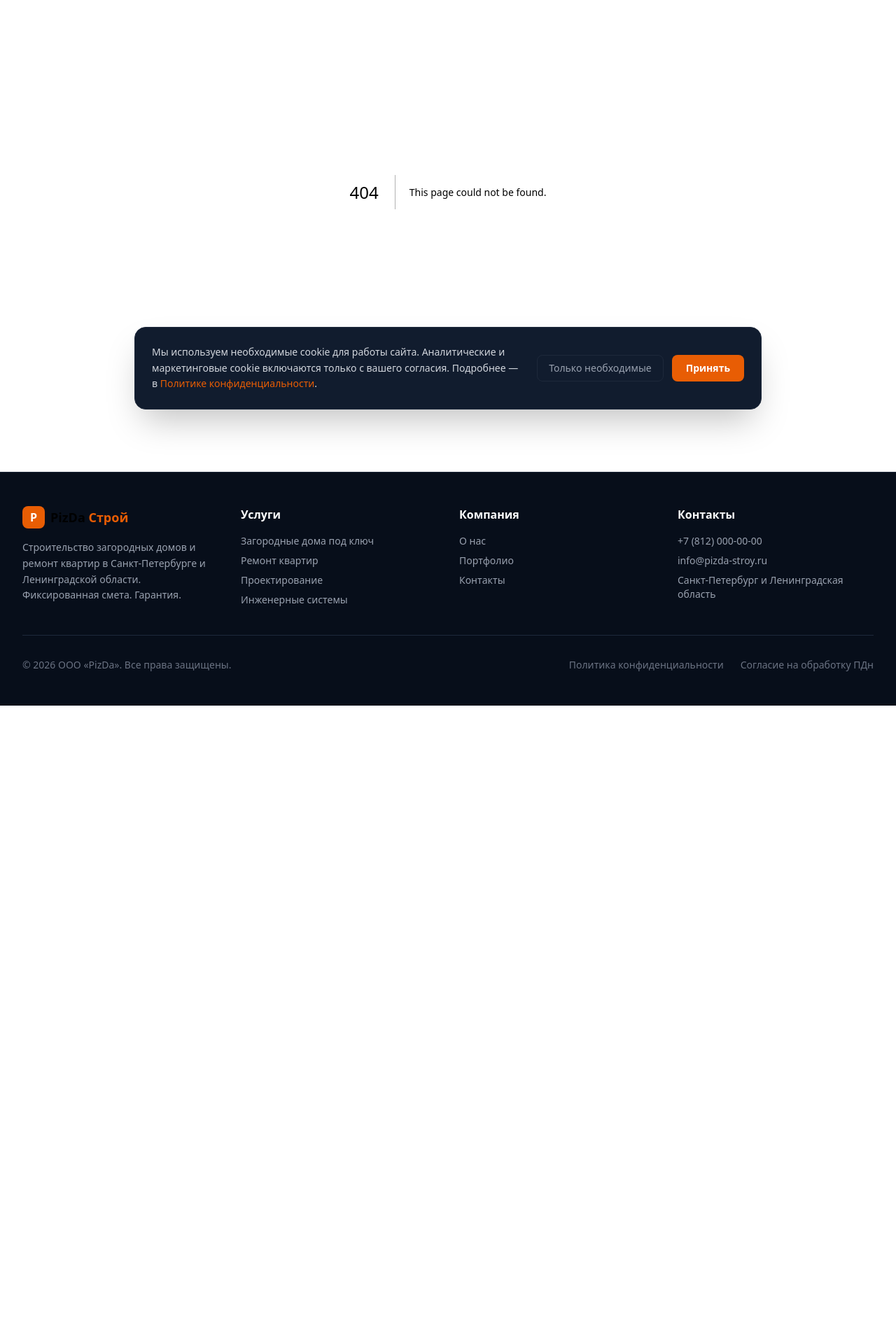
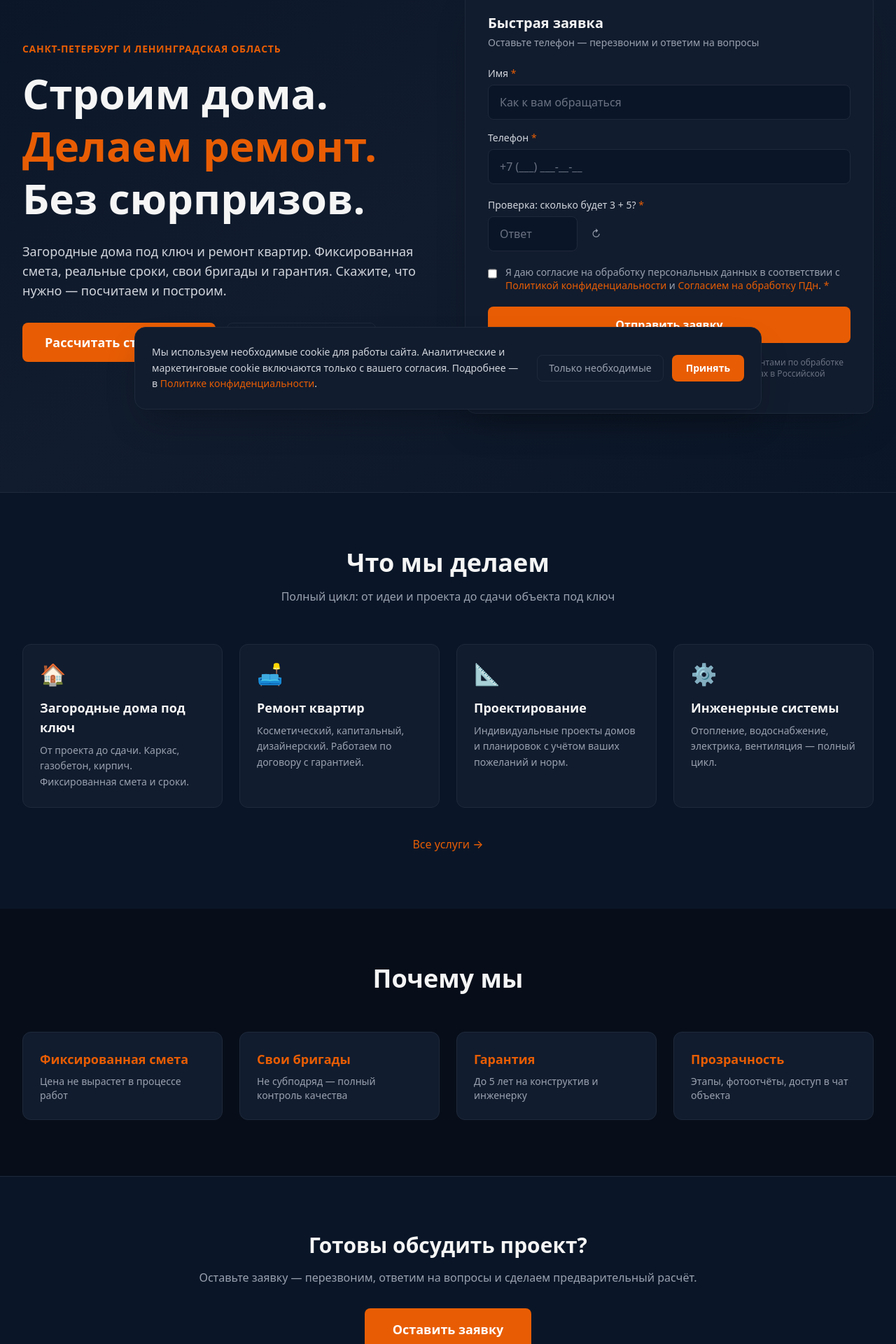
Before and after one commit to easylol1998-pixel/PizdecStroy, a Next.js app: page / in a window 1280 px wide. Before the commit this address had no page. Shown: the part 191-2111 px from the top of the page at 70% size. Before the commit the page ends 1199 px from the top, so only its background shows below. Built offline with nearby package versions, Linux system fonts and the light colour scheme.

Commit message:
Add homepage

```diff
--- /dev/null
+++ b/src/app/page.tsx
@@ -0,0 +1,152 @@
+import Link from "next/link";
+import ContactForm from "@/components/ContactForm";
+
+const services = [
+  {
+    title: "Загородные дома под ключ",
+    desc: "От проекта до сдачи. Каркас, газобетон, кирпич. Фиксированная смета и сроки.",
+    icon: "🏠",
+  },
+  {
+    title: "Ремонт квартир",
+    desc: "Косметический, капитальный, дизайнерский. Работаем по договору с гарантией.",
+    icon: "🛋️",
+  },
+  {
+    title: "Проектирование",
+    desc: "Индивидуальные проекты домов и планировок с учётом ваших пожеланий и норм.",
+    icon: "📐",
+  },
+  {
+    title: "Инженерные системы",
+    desc: "Отопление, водоснабжение, электрика, вентиляция — полный цикл.",
+    icon: "⚙️",
+  },
+];
+
+const advantages = [
+  { title: "Фиксированная смета", text: "Цена не вырастет в процессе работ" },
+  { title: "Свои бригады", text: "Не субподряд — полный контроль качества" },
+  { title: "Гарантия", text: "До 5 лет на конструктив и инженерку" },
+  { title: "Прозрачность", text: "Этапы, фотоотчёты, доступ в чат объекта" },
+];
+
+export default function Home() {
+  return (
+    <>
+      <section className="relative overflow-hidden">
+        <div className="absolute inset-0 bg-gradient-to-br from-[#0A1628] via-[#111C2E] to-[#0A1628]" />
+        <div className="absolute inset-0 opacity-20 bg-[radial-gradient(ellipse_at_top_right,_var(--tw-gradient-stops))] from-[#E85D04] via-transparent to-transparent" />
+
+        <div className="relative max-w-7xl mx-auto px-4 sm:px-6 lg:px-8 py-20 lg:py-28">
+          <div className="grid lg:grid-cols-2 gap-12 items-center">
+            <div>
+              <p className="text-[#E85D04] font-semibold text-sm uppercase tracking-wider mb-4">
+                Санкт-Петербург и Ленинградская область
+              </p>
+              <h1 className="text-4xl sm:text-5xl lg:text-6xl font-bold leading-tight mb-6">
+                Строим дома.{" "}
+                <span className="text-[#E85D04]">Делаем ремонт.</span>
+                <br />
+                Без сюрпризов.
+              </h1>
+              <p className="text-lg text-gray-300 mb-8 max-w-xl">
+                Загородные дома под ключ и ремонт квартир. Фиксированная смета,
+                реальные сроки, свои бригады и гарантия. Скажите, что нужно —
+                посчитаем и построим.
+              </p>
+              <div className="flex flex-wrap gap-4">
+                <Link
+                  href="/kontakty"
+                  className="bg-[#E85D04] hover:bg-[#F48C06] text-white font-semibold px-8 py-3.5 rounded-lg text-lg"
+                >
+                  Рассчитать стоимость
+                </Link>
+                <Link
+                  href="/portfolio"
+                  className="border border-[#1E293B] hover:border-[#E85D04] text-white font-medium px-8 py-3.5 rounded-lg"
+                >
+                  Смотреть объекты
+                </Link>
+              </div>
+            </div>
+
+            <div className="bg-[#111C2E] border border-[#1E293B] rounded-2xl p-6 lg:p-8 shadow-2xl">
+              <h2 className="text-xl font-semibold mb-1">Быстрая заявка</h2>
+              <p className="text-gray-400 text-sm mb-6">
+                Оставьте телефон — перезвоним и ответим на вопросы
+              </p>
+              <ContactForm compact />
+            </div>
+          </div>
+        </div>
+      </section>
+
+      <section className="py-20 border-t border-[#1E293B]">
+        <div className="max-w-7xl mx-auto px-4 sm:px-6 lg:px-8">
+          <div className="text-center mb-14">
+            <h2 className="text-3xl sm:text-4xl font-bold mb-4">Что мы делаем</h2>
+            <p className="text-gray-400 max-w-2xl mx-auto">
+              Полный цикл: от идеи и проекта до сдачи объекта под ключ
+            </p>
+          </div>
+
+          <div className="grid sm:grid-cols-2 lg:grid-cols-4 gap-6">
+            {services.map((s) => (
+              <div
+                key={s.title}
+                className="bg-[#111C2E] border border-[#1E293B] rounded-xl p-6 hover:border-[#E85D04]/50 transition group"
+              >
+                <div className="text-3xl mb-4">{s.icon}</div>
+                <h3 className="text-lg font-semibold mb-2 group-hover:text-[#E85D04] transition">
+                  {s.title}
+                </h3>
+                <p className="text-gray-400 text-sm leading-relaxed">{s.desc}</p>
+              </div>
+            ))}
+          </div>
+
+          <div className="text-center mt-10">
+            <Link
+              href="/uslugi"
+              className="inline-flex items-center gap-2 text-[#E85D04] font-medium hover:underline"
+            >
+              Все услуги →
+            </Link>
+          </div>
+        </div>
+      </section>
+
+      <section className="py-20 bg-[#070E1A]">
+        <div className="max-w-7xl mx-auto px-4 sm:px-6 lg:px-8">
+          <div className="text-center mb-14">
+            <h2 className="text-3xl sm:text-4xl font-bold mb-4">Почему мы</h2>
+          </div>
+          <div className="grid sm:grid-cols-2 lg:grid-cols-4 gap-6">
+            {advantages.map((a) => (
+              <div key={a.title} className="bg-[#111C2E] border border-[#1E293B] rounded-xl p-6">
+                <h3 className="text-lg font-semibold text-[#E85D04] mb-2">{a.title}</h3>
+                <p className="text-gray-400 text-sm">{a.text}</p>
+              </div>
+            ))}
+          </div>
+        </div>
+      </section>
+
+      <section className="py-20 border-t border-[#1E293B]">
+        <div className="max-w-3xl mx-auto px-4 text-center">
+          <h2 className="text-3xl font-bold mb-4">Готовы обсудить проект?</h2>
+          <p className="text-gray-400 mb-8">
+            Оставьте заявку — перезвоним, ответим на вопросы и сделаем предварительный расчёт.
+          </p>
+          <Link
+            href="/kontakty"
+            className="inline-block bg-[#E85D04] hover:bg-[#F48C06] text-white font-semibold px-10 py-4 rounded-lg text-lg"
+          >
+            Оставить заявку
+          </Link>
+        </div>
+      </section>
+    </>
+  );
+}
```
